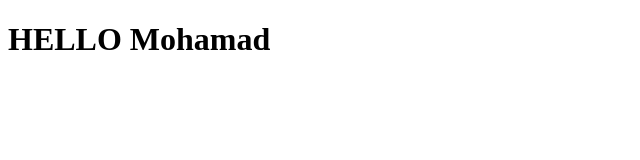
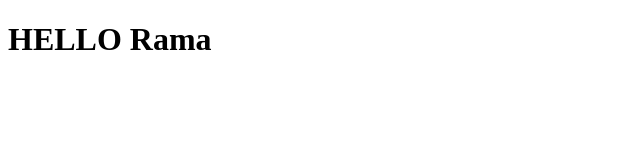
Before and after one commit to moesecc/practice, a plain HTML site: page index.html in a window 1280 px wide. Shown: the whole page, without its empty margins (0-640 px from the left). Drawn offline with Linux system fonts and the light colour scheme.

Commit message:
changed name to rama

```diff
--- a/index.html
+++ b/index.html
@@ -7,6 +7,6 @@
     <title>Document</title>
 </head>
 <body>
-    <h1>HELLO Mohamad</h1>
+    <h1>HELLO Rama</h1>
 <body>
 </html>
```
